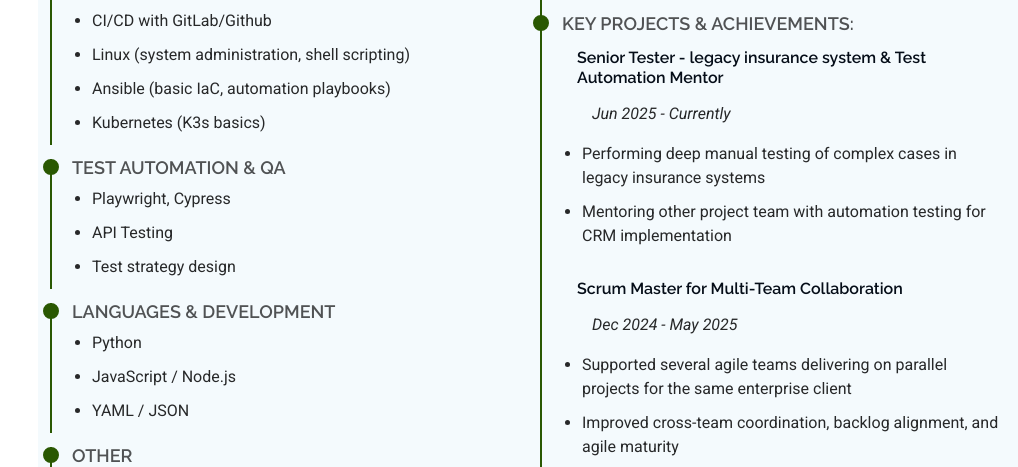
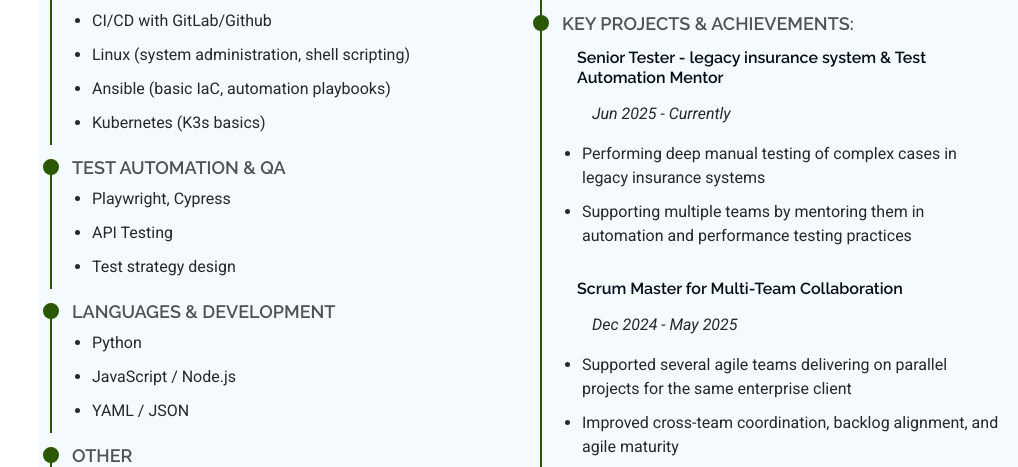
Before and after one commit to rlabedzki/my_personal_site, a Flask app: page / in a window 1280 px wide. Shown: the part 1657-2124 px from the top of the page, without its empty margins (262-1280 px from the left). Run offline with Flask 3, Linux system fonts and the light colour scheme; some libraries are stand-ins or nearby versions.

Commit message:
Update index.html

```diff
--- a/services/website/templates/index.html
+++ b/services/website/templates/index.html
@@ -205,7 +205,7 @@
               <p style="padding-left: 30px;"><em>Jun 2025 - Currently</em></p>
               <ul>
                 <li>Performing deep manual testing of complex cases in legacy insurance systems</li>
-                <li>Mentoring other project team with automation testing for CRM implementation</li>
+                <li>Supporting multiple teams by mentoring them in automation and performance testing practices</li>
               </ul>
 
               <h5>Scrum Master for Multi-Team Collaboration</h5>
```
